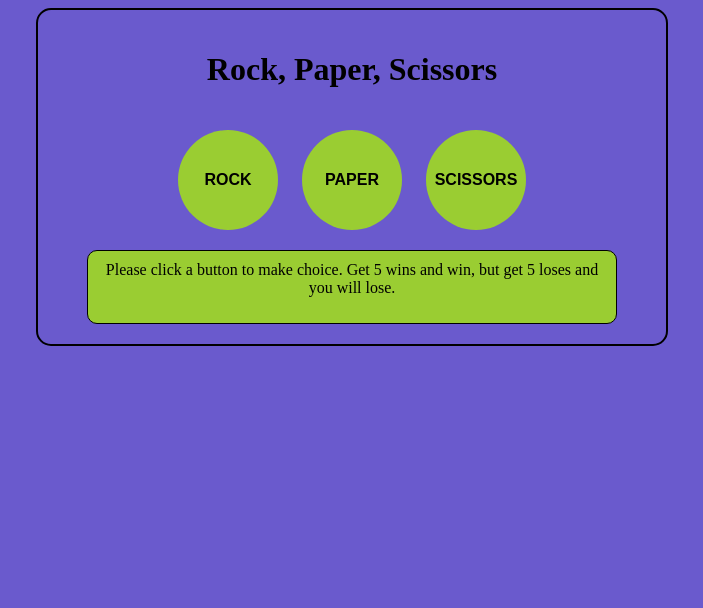
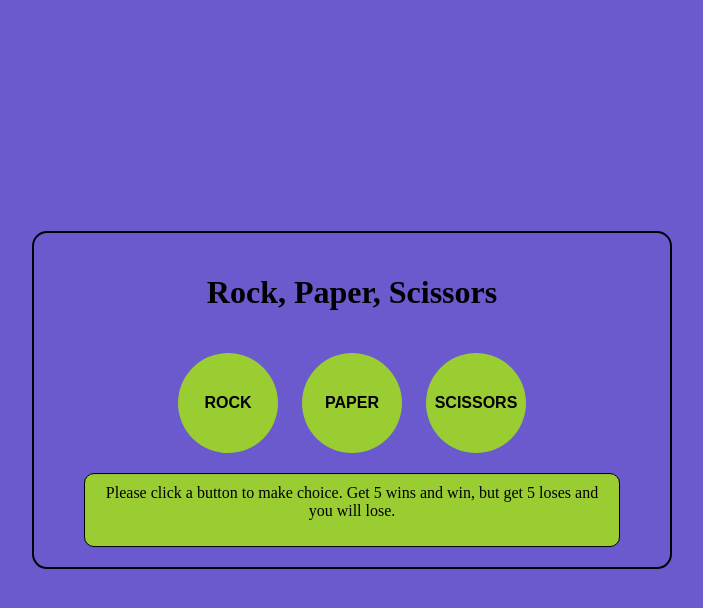
Before and after one commit to Brstone2002/console-rock-paper-scissors, a plain HTML site: page index.html in a window 1280 px wide. Shown: the whole page, without its empty margins (288-991 px from the left). Drawn offline with Linux system fonts and the light colour scheme.

Commit message:
centered the UI on the screen

```diff
--- a/index.html
+++ b/index.html
@@ -7,6 +7,7 @@
     <link rel="stylesheet" href="styles.css">
 </head>
 <body>
+    <main>
         <div class="game-container">
             <h1>Rock, Paper, Scissors</h1>
             <button id="rock">ROCK</button>
@@ -19,6 +20,8 @@
                 <p class="stats"></p>
             </div>
         </div>
+    </main>
+
 
     <script src="script.js"></script>
 </body>
--- a/styles.css
+++ b/styles.css
@@ -21,10 +21,12 @@ button {
     max-width: 50%;
     border: 2px solid black;
     border-radius: 15px;
-    margin: auto;
     text-align: center;
     padding: 20px;
-    text-wrap: w;
+    position: absolute;
+    top: 50%;
+    left: 50%;
+    transform: translate(-50%, -50%);
 }
 
 .game-text {
```
Lines whose indentation alone changed are shown as unchanged.
